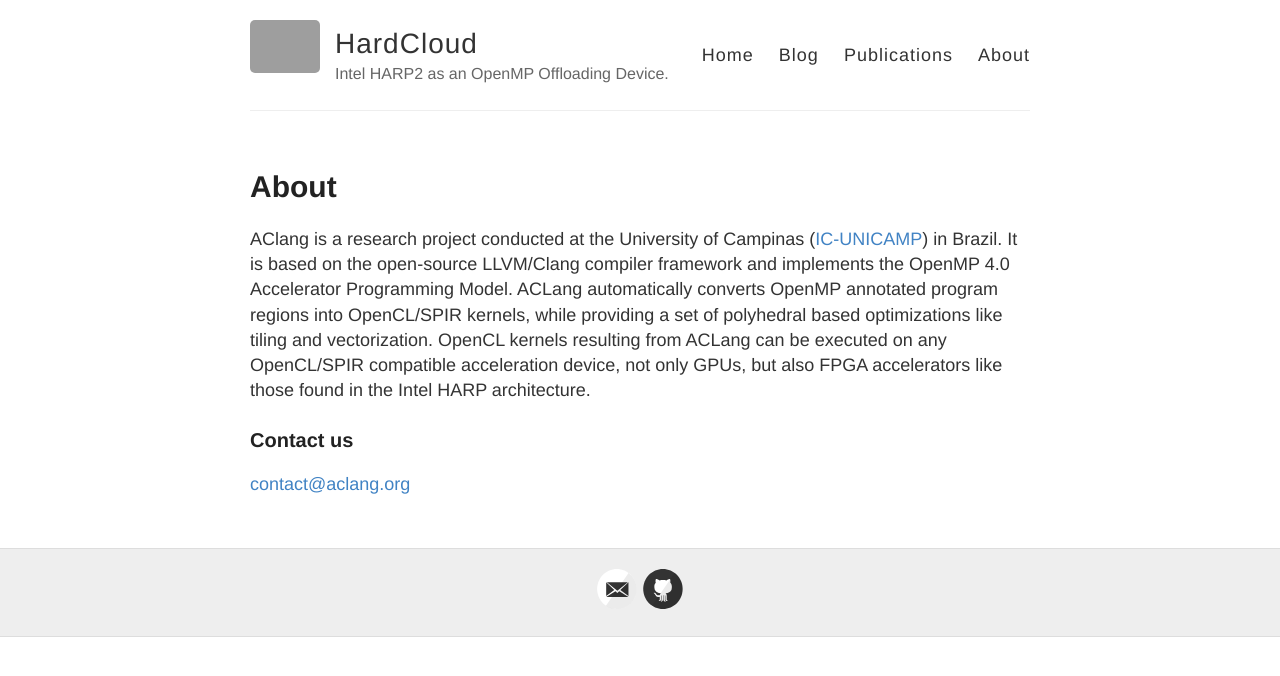
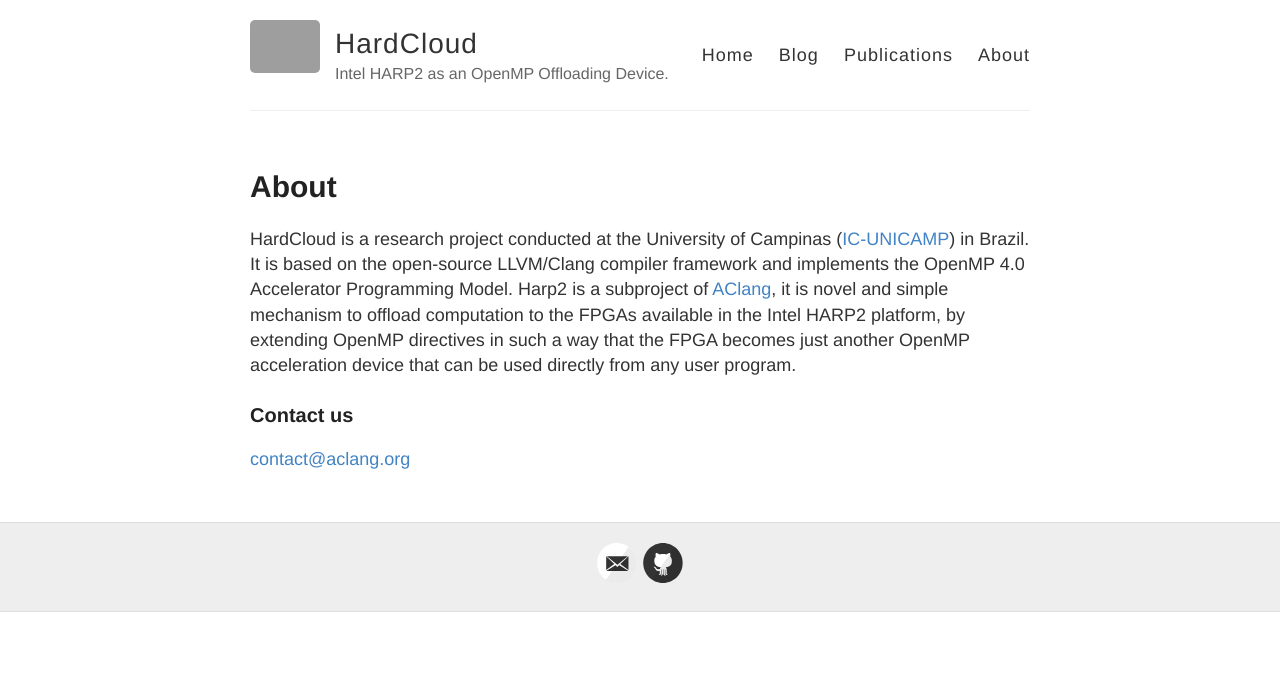
Before and after one commit to ramonn76/HardCloud, a Jekyll site: the page built from about.md, in a window 1280 px wide. Shown: the top 676 px of the page. Built offline with Jekyll 4.4.1, drawn with Linux system fonts in a browser that asks for light colours; grey boxes are pictures that could not be loaded.

Commit message:
Update about.md

```diff
--- a/about.md
+++ b/about.md
@@ -4,16 +4,15 @@ title: About
 permalink: /about/
 ---
 
-AClang is a research project conducted at the University of Campinas
+HardCloud is a research project conducted at the University of Campinas
 ([IC-UNICAMP](http://ic.unicamp.br/)) in Brazil. It is based on the
 open-source LLVM/Clang compiler framework and implements
-the OpenMP 4.0 Accelerator Programming Model. ACLang automatically
-converts OpenMP annotated program regions into OpenCL/SPIR kernels,
-while providing a set of polyhedral based optimizations like tiling
-and vectorization. OpenCL kernels resulting from ACLang can be
-executed on any OpenCL/SPIR compatible acceleration device, not only
-GPUs, but also FPGA accelerators like those found in the Intel HARP
-architecture.
+the OpenMP 4.0 Accelerator Programming Model. Harp2 is a subproject
+of [AClang](https://omp2ocl.github.io/aclang/), it is novel and simple
+mechanism to offload computation to the FPGAs available in the Intel
+HARP2 platform, by extending OpenMP directives in such a way that the
+FPGA becomes just another OpenMP acceleration device that can be used
+directly from any user program.
 
 ### Contact us
 
```
